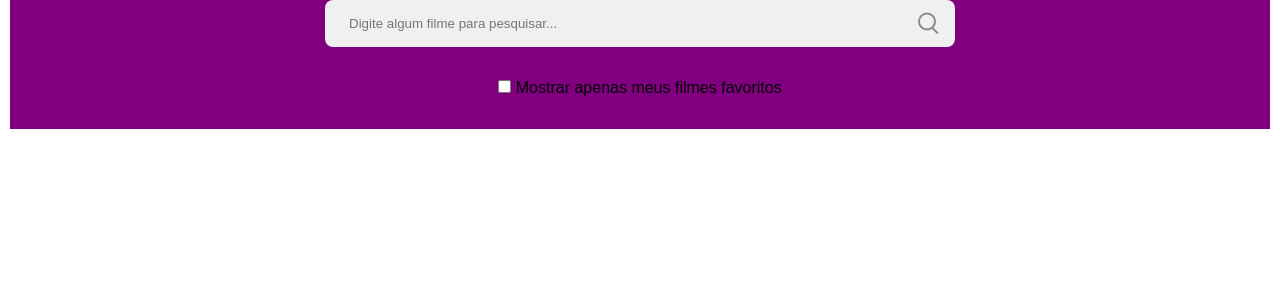
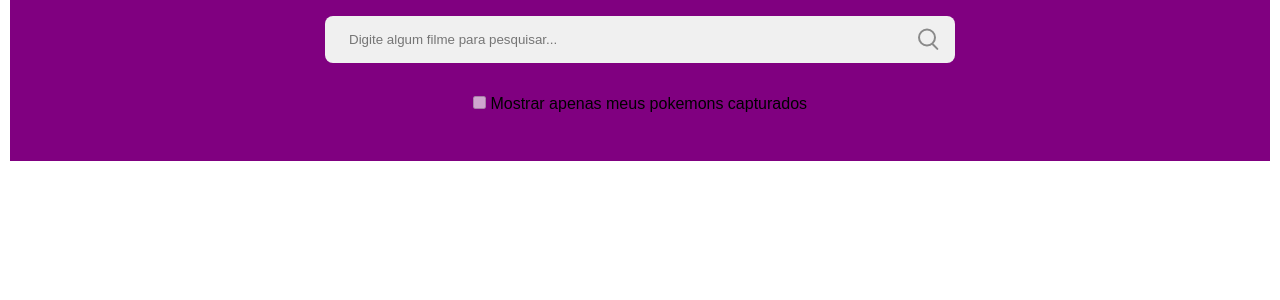
Before and after one commit to Reifhel/Pokedex-Flask, a Flask app: page / in a window 1280 px wide. Shown: the part 70-370 px from the top of the page. Run offline with Flask 3, Linux system fonts and the light colour scheme; data that the repository does not hold is empty.

Commit message:
(main) Fazendo a checkbox de capturados funcionar e reformulando a rota de capturados para poder receber o paramentro only

```diff
--- a/app/routes/api_routes.py
+++ b/app/routes/api_routes.py
@@ -64,6 +64,7 @@ def get_pokemons():
 @api_bp.route('/capturados', methods=['GET'])
 def get_all_with_capturados():
     user_name = request.args.get('user')
+    only = request.args.get('only')
 
     # Tenta encontrar o usuário pelo nome
     user = User.query.filter_by(USER=user_name).first()
@@ -79,15 +80,29 @@ def get_all_with_capturados():
     pokemons_data = []
 
     # Marca cada Pokémon como capturado ou não
-    for pokemon in all_pokemons:
-        pokemons_data.append({
-            "id": pokemon.ID,
-            "nome": pokemon.NOME,
-            "tipo_base": pokemon.TIPO_BASE,
-            "tipo_sec": pokemon.TIPO_SEC,
-            "url_image": pokemon.URL_IMAGE,
-            "capturado": pokemon.ID in capturados_ids
-        })
+    # caso tenha o parametro 'only' mandar apenas os capturados senão todos
+    if only and only == 'true':
+        for pokemon in all_pokemons:
+            # caso seja um capturado
+            if pokemon.ID in capturados_ids:
+                pokemons_data.append({
+                    "id": pokemon.ID,
+                    "nome": pokemon.NOME,
+                    "tipo_base": pokemon.TIPO_BASE,
+                    "tipo_sec": pokemon.TIPO_SEC,
+                    "url_image": pokemon.URL_IMAGE,
+                    "capturado": True
+                })
+    else:
+        for pokemon in all_pokemons:
+            pokemons_data.append({
+                "id": pokemon.ID,
+                "nome": pokemon.NOME,
+                "tipo_base": pokemon.TIPO_BASE,
+                "tipo_sec": pokemon.TIPO_SEC,
+                "url_image": pokemon.URL_IMAGE,
+                "capturado": pokemon.ID in capturados_ids
+            })
 
     return jsonify(pokemons_data)
 
--- a/app/static/css/style.css
+++ b/app/static/css/style.css
@@ -37,6 +37,7 @@ main {
   align-items: center;
   justify-content: center;
   max-width: 1260px;
+  padding-block: 1rem;
   background-color: purple;
 }
 
--- a/app/static/js/index.js
+++ b/app/static/js/index.js
@@ -45,6 +45,8 @@ async function getAllPokemon() {
 }
 
 window.onload = function () {
+  // Chame a função após a verificação do login
+  checkAuthAndEnableCheckbox();
   getAllPokemon();
 };
 
@@ -88,8 +90,21 @@ async function captureButtonPressed(event, id_pokemon) {
   }
 }
 
-function checkCheckboxStatus() {
-  return;
+async function checkCheckboxStatus() {
+  const isChecked = checkboxInput.checked;
+  clearPokemon();
+  if (isChecked) {
+    const user = localStorage.getItem("User");
+    // Se o usuário está autenticado, traz apenas os Pokémons capturados
+    const response = await fetch(`/api/capturados?user=${user}&only=${true}`);
+    if (!response.ok) throw new Error("Erro ao buscar Pokémons capturados");
+
+    pokemons = await response.json();
+    pokemons.forEach((poke) => renderCard(poke));
+    console.log(pokemons);
+  } else {
+    getAllPokemon();
+  }
 }
 
 async function searchPokemon() {
@@ -183,3 +198,11 @@ function renderCard(pokemon) {
 function clearPokemon() {
   pokemon_container.innerHTML = "";
 }
+
+function checkAuthAndEnableCheckbox() {
+  if (isAuthenticated) {
+    checkboxInput.disabled = false;
+  } else {
+    checkboxInput.disabled = true;
+  }
+}
--- a/app/templates/index.html
+++ b/app/templates/index.html
@@ -33,7 +33,9 @@
 
       <div class="showOnlyFavorites">
         <input type="checkbox" name="onlyFavorites" id="onlyFavorites" />
-        <label for="onlyFavorites">Mostrar apenas meus filmes favoritos</label>
+        <label for="onlyFavorites"
+          >Mostrar apenas meus pokemons capturados</label
+        >
       </div>
 
       <div class="card-container"></div>
--- a/app/templates/login.html
+++ b/app/templates/login.html
@@ -66,7 +66,7 @@
       <form>
         <input type="text" placeholder="Usuário" id="username" required />
         <input type="password" placeholder="Senha" id="password" required />
-        <button type="submit" id="botao" onclick="login()">Cadastrar</button>
+        <button type="submit" id="botao" onclick="login()">logar</button>
       </form>
       <div class="forgot-password">
         <a href="/cadastro">Não tem conta?</a>
```
